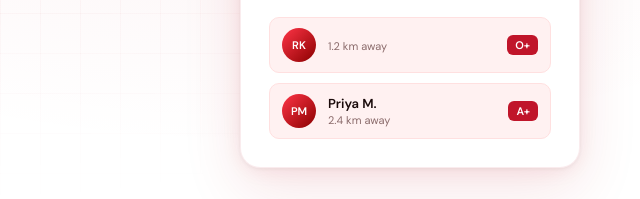
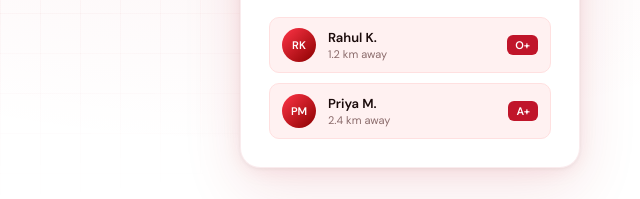
Before and after one commit to harshsees/Saarthi, a plain HTML site: page index.html in a window 1280 px wide. Shown: the part 587-786 px from the top of the page, 640-1280 px from the left. Drawn offline with Linux system fonts and the light colour scheme; no server answers.

Commit message:
Initial Commit

```diff
--- a/index.html
+++ b/index.html
@@ -583,6 +583,7 @@ footer {
         <div class="donor-item">
           <div class="donor-avatar">RK</div>
           <div class="donor-info">
+            <div class="donor-name">Rahul K.</div>
             <div class="donor-meta">1.2 km away</div>
           </div>
           <div class="donor-badge">O+</div>
```
